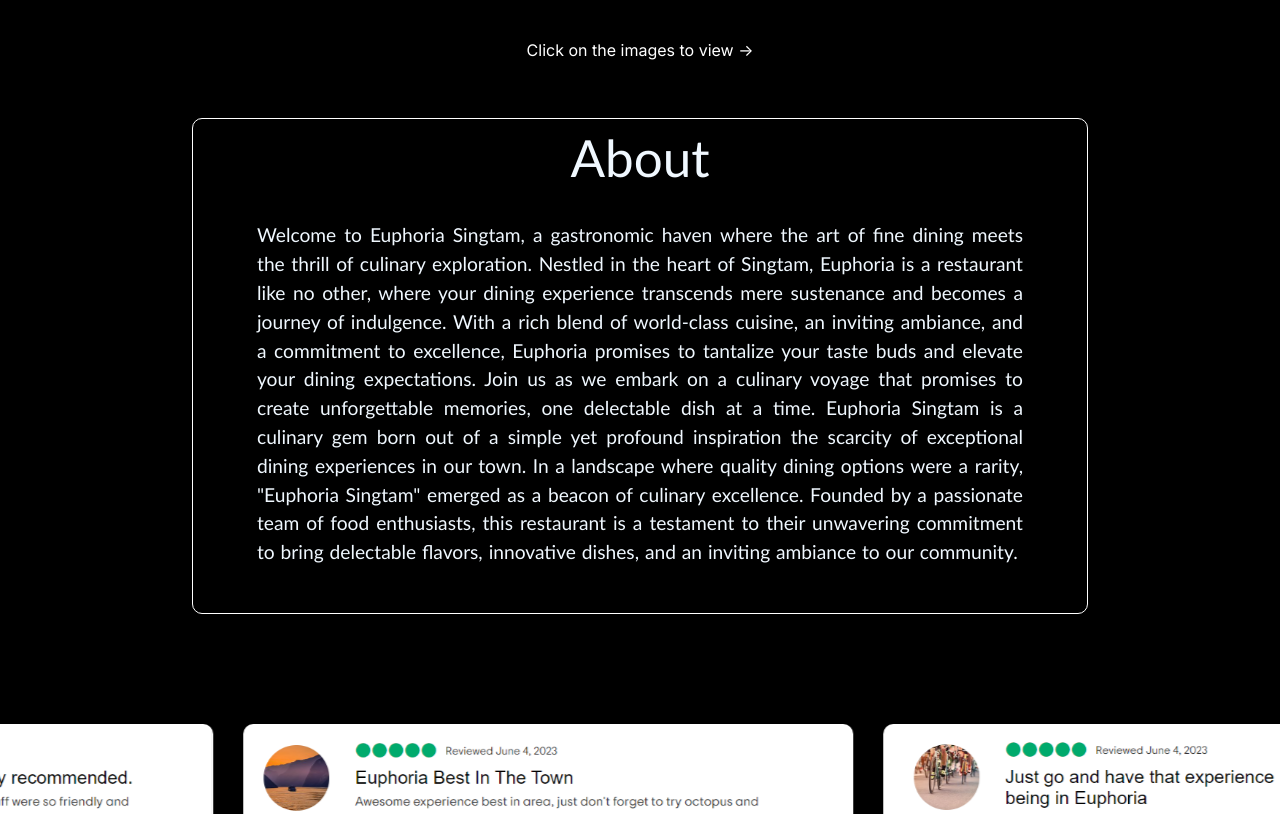
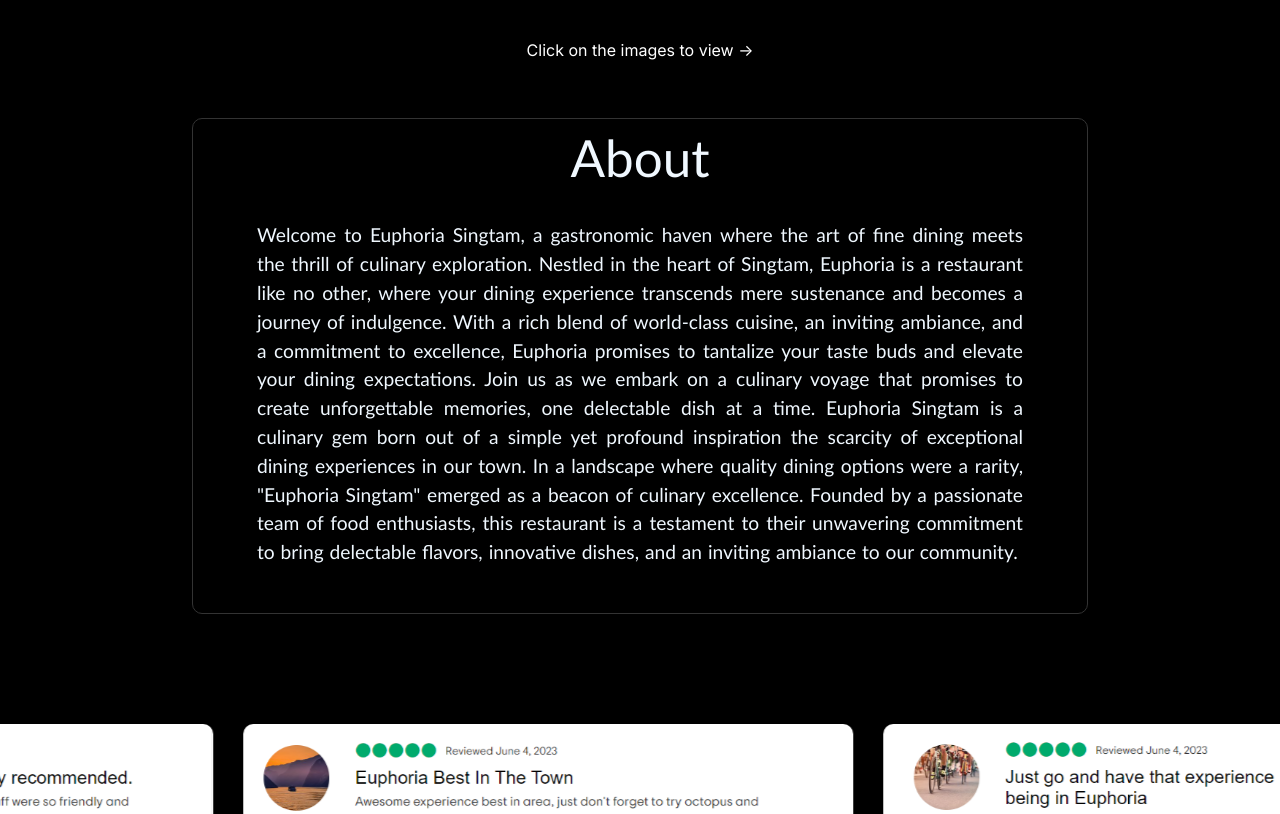
Before and after one commit to A5shi5h/euphoria-nextjs, a Next.js app: page / in a window 1280 px wide. Shown: the part 1432-2246 px from the top of the page. Built offline with nearby package versions, Linux system fonts and the light colour scheme.

Commit message:
change3 in about section

```diff
--- a/app/gallery.tsx
+++ b/app/gallery.tsx
@@ -4,7 +4,7 @@ import { LayoutGrid } from "../components/ui/layout-grid";
 
 export function LayoutGridDemo() {
   return (
-    <div id="gallery" className="h-screen py-20 w-full">
+    <div id="gallery" className="h-screen py-20 w-full relative">
       <LayoutGrid cards={cards} />
       <h1 className="text-white text-center"><span>Click on the images to view -{">"}</span></h1>
     </div>
--- a/app/globals.css
+++ b/app/globals.css
@@ -79,7 +79,7 @@ body , html {
  height: auto;
  width: 70vw;
  position: relative;
- border: 1px solid white;
+ border: 1px solid #333;
  color: aliceblue;
  text-align: justify;
  padding-bottom: 20px;
```
